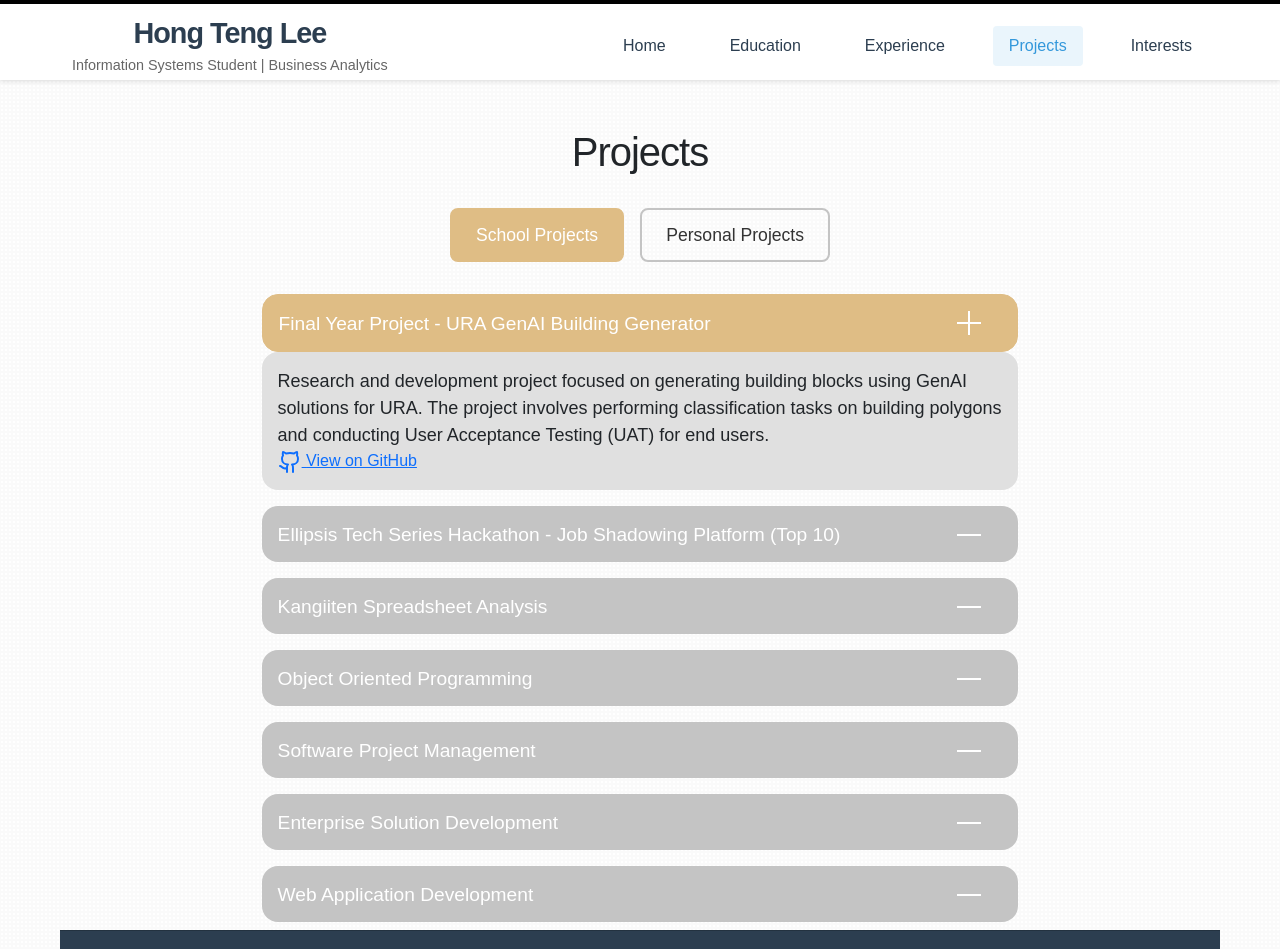
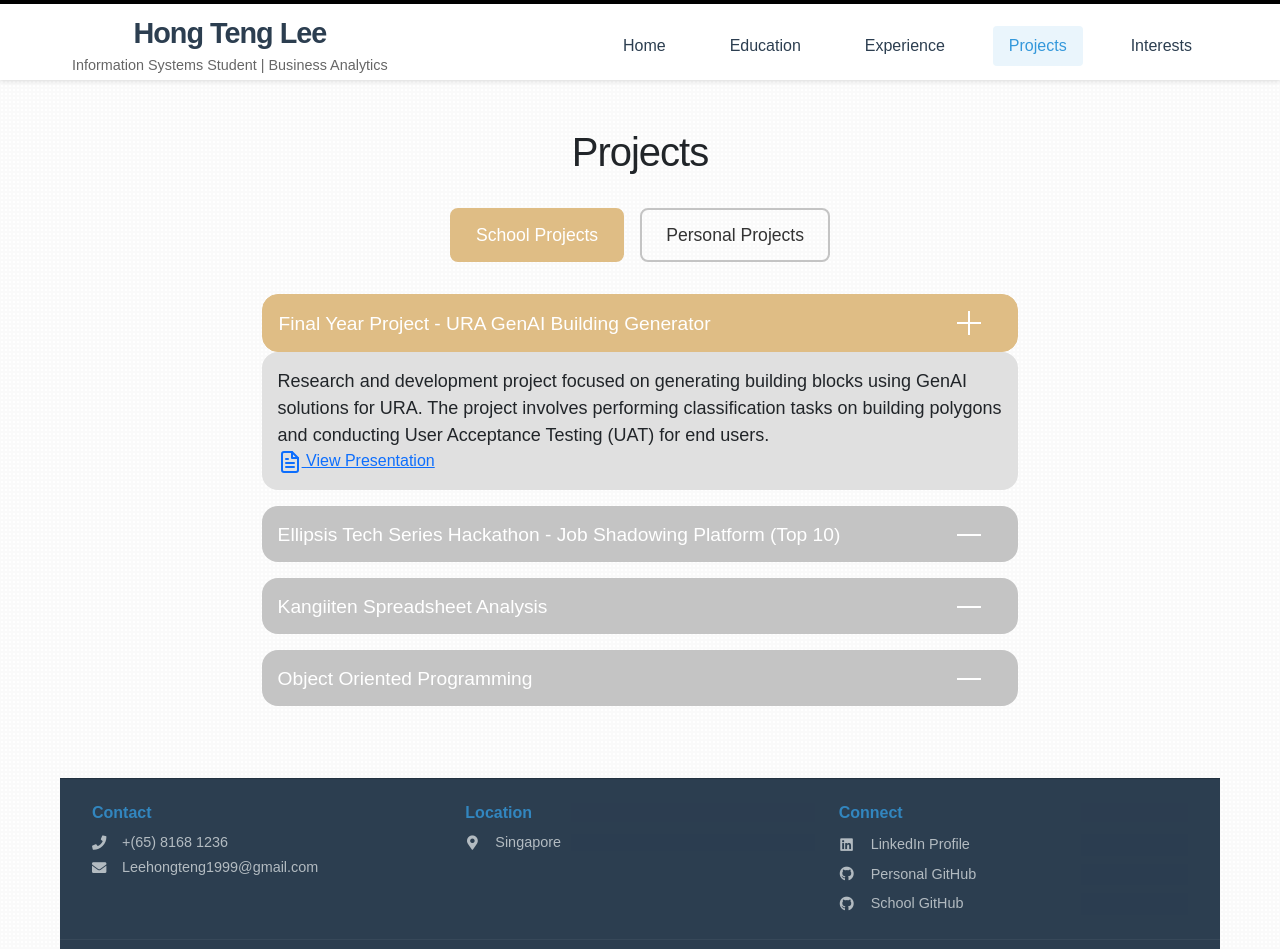
Before and after one commit to htlee1999/HTportfolio, a React (Create React App) app: page /projects in a window 1280 px wide. Shown: the top 949 px of the page. Built offline with nearby package versions, Linux system fonts and the light colour scheme.

Commit message:
Update projects.js

```diff
--- a/src/components/Projects/Projects.js
+++ b/src/components/Projects/Projects.js
@@ -10,8 +10,8 @@ const Projects = () => {
     {
       "title": "Final Year Project - URA GenAI Building Generator",
       "description": "Research and development project focused on generating building blocks using GenAI solutions for URA. The project involves performing classification tasks on building polygons and conducting User Acceptance Testing (UAT) for end users.",
-      "github": "https://github.com/Supernova-Warriors/UraGenAI",
-      "type": "github"
+      "link": "https://smu-my.sharepoint.com/:b:/g/personal/htlee_2021_scis_smu_edu_sg/ETGvO_KsFylPsNAUth8zgTUBU0p9OZA9nbbeoq1YUlAHbw?e=hqaymn",
+      "type": "pdf"
     },
     {
       "title": "Ellipsis Tech Series Hackathon - Job Shadowing Platform (Top 10)",
@@ -31,24 +31,24 @@ const Projects = () => {
       "github": "https://github.com/BryenYeoh/IS-442-Portfolio",
       "type": "github"
     },
-    {
-      "title": "Software Project Management",
-      "description": "Project management implementation using Agile methodologies and industry best practices.",
-      "github": "https://github.com/YingXuan99/SBRP",
-      "type": "github"
-    },
-    {
-      "title": "Enterprise Solution Development",
-      "description": "Development of enterprise-level solutions focusing on scalability and business integration.",
-      "github": "https://github.com/YingXuan99/CEP",
-      "type": "github"
-    },
-    {
-      "title": "Web Application Development",
-      "description": "Development of web applications using modern frameworks and libraries.",
-      "github": "https://github.com/YingXuan99/Tutizen",
-      "type": "github"
-    },
+    // {
+    //   "title": "Software Project Management",
+    //   "description": "Project management implementation using Agile methodologies and industry best practices.",
+    //   "github": "https://github.com/YingXuan99/SBRP",
+    //   "type": "github"
+    // },
+    // {
+    //   "title": "Enterprise Solution Development",
+    //   "description": "Development of enterprise-level solutions focusing on scalability and business integration.",
+    //   "github": "https://github.com/YingXuan99/CEP",
+    //   "type": "github"
+    // },
+    // {
+    //   "title": "Web Application Development",
+    //   "description": "Development of web applications using modern frameworks and libraries.",
+    //   "github": "https://github.com/YingXuan99/Tutizen",
+    //   "type": "github"
+    // },
 
   ];
 
@@ -65,12 +65,12 @@ const Projects = () => {
       "github": "https://github.com/htlee1999/CR7Stats",
       "type": "github"
     },
-    {
-      "title": "Fun Run Webpage",
-      "description": "FunRun2025 Description",
-      "github": "https://github.com/htlee1999/FunRun2025",
-      "type": "github"
-    }
+    // {
+    //   "title": "Fun Run Webpage",
+    //   "description": "FunRun2025 Description",
+    //   "github": "https://github.com/htlee1999/FunRun2025",
+    //   "type": "github"
+    // }
   ];
 
   const formatDescription = (description, link, type) => {
```
